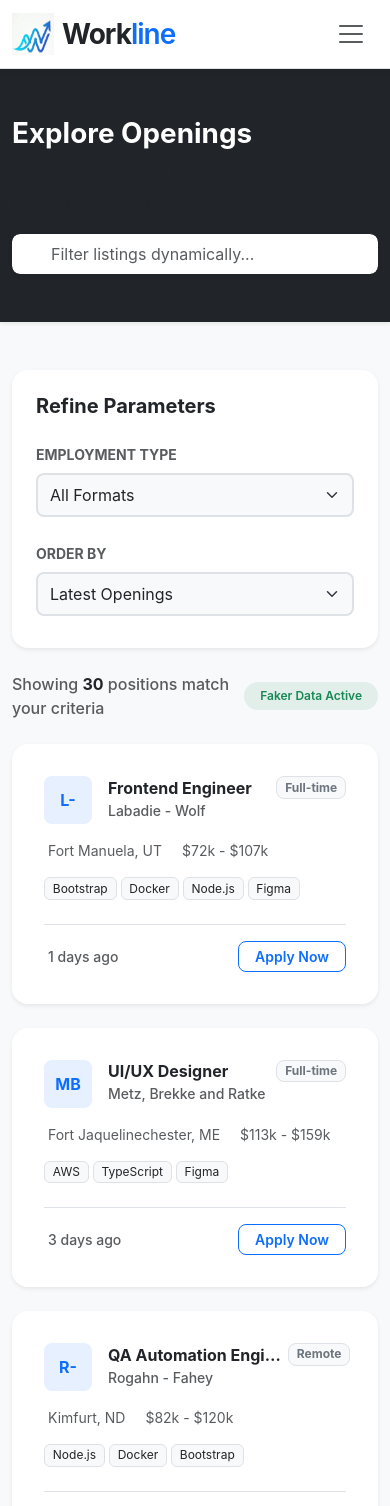
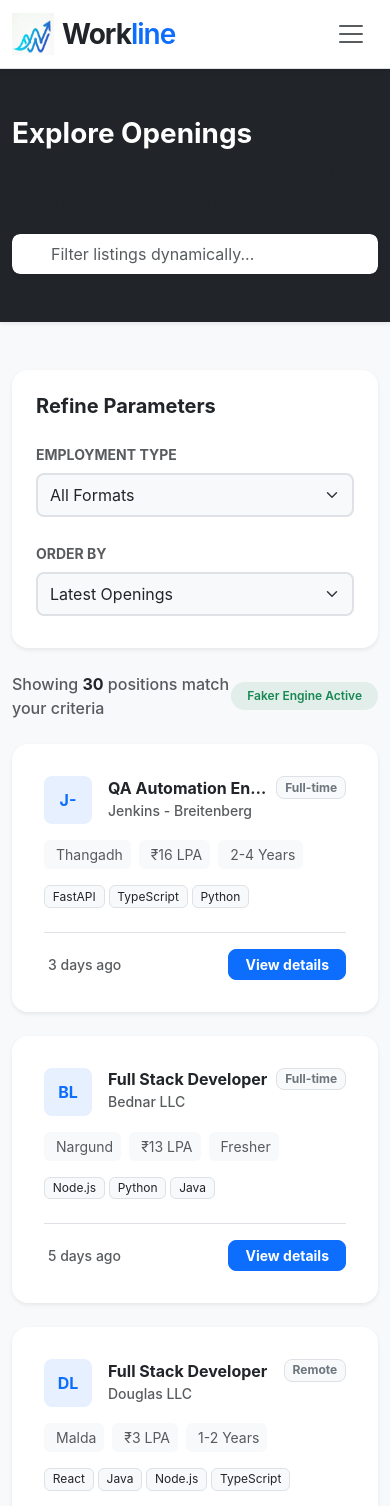
Before and after one commit to ratnakarguru/jobportal, a React (Vite) app in the folder frontend/: page /jobs in a window 390 px wide. Shown: the top 1506 px of the page. Built offline with nearby package versions, Linux system fonts and the light colour scheme.

Commit message:
Added Job Part

```diff
--- a/frontend/src/pages/job_page.jsx
+++ b/frontend/src/pages/job_page.jsx
@@ -4,7 +4,7 @@ import "bootstrap/dist/css/bootstrap.min.css";
 import Navbar from "../components/navbar";
 
 // 1. Import the Faker library instance
-import { faker } from "@faker-js/faker";
+import { faker, fakerEN_IN } from "@faker-js/faker";
 
 // 2. Build the generation pipeline using official Faker modules
 const generateFakerJobs = (count = 20) => {
@@ -18,24 +18,30 @@ const generateFakerJobs = (count = 20) => {
     const title = faker.helpers.arrayElement(specializedTitles);
     const company = faker.company.name();
 
-    // Dynamic compensation range generation
-    const salaryMin = faker.number.int({ min: 70, max: 120 });
-    const salaryMax = salaryMin + faker.number.int({ min: 20, max: 60 });
-
     return {
-      id: faker.string.uuid(), // Unique alpha-numeric ID string
-      title: title,
-      company: company,
-      location: `${faker.location.city()}, ${faker.location.state({ abbreviated: true })}`,
+      id: faker.string.uuid(),
+      title,
+      company,
+      location: `${fakerEN_IN.location.city()}, India`,
       type: faker.helpers.arrayElement(["Full-time", "Part-time", "Contract", "Remote"]),
-      salary: `$${salaryMin}k - $${salaryMax}k`,
+      salary: `₹${faker.number.int({ min: 3, max: 18 })} LPA`,
+      experience: faker.helpers.arrayElement(["Fresher", "1-2 Years", "2-4 Years", "5+ Years"]),
+      qualification: faker.helpers.arrayElement(["B.E / B.Tech", "MCA", "BCA", "Any Graduate"]),
+      responsibilities: [
+        "Develop and maintain highly responsive web applications",
+        "Collaborate with cross-functional teams to ship clean features",
+        "Write clean, scalable, and fully documented source code",
+        "Participate actively in structural peer code reviews"
+      ],
+      benefits: ["Health Insurance Coverage", "Remote Work Frameworks", "Flexible Hours", "Personal Learning Budget"],
+      description: "We are looking for a passionate developer who values clean code architecture to join our growing team.",
+      companyAbout: "Workline top-tier tech partner constructing elite digital market solutions across scaling landscapes.",
       posted: `${faker.number.int({ min: 1, max: 7 })} days ago`,
       skills: faker.helpers.arrayElements(
-        ["React", "TypeScript", "Node.js", "Bootstrap", "AWS", "Figma", "Docker", "Python", "GraphQL"],
-        { min: 2, max: 4 } // Pick between 2 and 4 random skills
+        ["React", "Java", "Python", "SQL", "FastAPI", "TypeScript", "Node.js"],
+        { min: 3, max: 5 }
       ),
-      // Extracts first letters of company name as a dummy initials placeholder icon
-      logoText: company.split(" ").map(word => word[0]).join("").substring(0, 2).toUpperCase()
+      logoText: company.split(" ").map((w) => w[0]).join("").substring(0, 2).toUpperCase()
     };
   });
 };
@@ -49,10 +55,10 @@ function JobsPage({ user }) {
   const [searchTerm, setSearchTerm] = useState(urlQuery);
   const [selectedType, setSelectedType] = useState("All");
   const [sortBy, setSortBy] = useState("latest");
+  const [selectedJob, setSelectedJob] = useState(null);
 
-  // Load the generated Faker items on initialization
   useEffect(() => {
-    const rawFakerDatabase = generateFakerJobs(30); // Instantly produces 30 rich random job objects
+    const rawFakerDatabase = generateFakerJobs(30);
     setJobs(rawFakerDatabase);
     setFilteredJobs(rawFakerDatabase);
   }, []);
@@ -61,7 +67,6 @@ function JobsPage({ user }) {
     setSearchTerm(urlQuery);
   }, [urlQuery]);
 
-  // Combined Filtering Pipeline
   useEffect(() => {
     let result = [...jobs];
 
@@ -81,8 +86,8 @@ function JobsPage({ user }) {
 
     if (sortBy === "salary") {
       result.sort((a, b) => {
-        const valA = parseInt(a.salary.replace(/[^0-9]/g, "").substring(0, 3));
-        const valB = parseInt(b.salary.replace(/[^0-9]/g, "").substring(0, 3));
+        const valA = parseInt(a.salary.replace(/[^0-9]/g, ""));
+        const valB = parseInt(b.salary.replace(/[^0-9]/g, ""));
         return valB - valA;
       });
     }
@@ -94,14 +99,14 @@ function JobsPage({ user }) {
     <div className="min-vh-100 bg-light" style={{ fontFamily: "'Inter', sans-serif" }}>
       <Navbar user={user} />
 
-      {/* Page Header Hero Layout */}
+      {/* Hero Search Area Banner */}
       <div className="bg-dark text-white py-5 mb-5 shadow-sm">
         <div className="container">
           <div className="row align-items-center">
             <div className="col-md-7">
               <h1 className="fw-bold tracking-tight mb-2">Explore Openings</h1>
               <p className="text-muted fs-5 mb-0" style={{ color: "#a0aec0 !important" }}>
-                Faker simulation data generation engine activated.
+                Find your dream job matching your technical stack instantly.
               </p>
             </div>
             <div className="col-md-5 mt-3 mt-md-0">
@@ -157,7 +162,7 @@ function JobsPage({ user }) {
                   onChange={(e) => setSortBy(e.target.value)}
                 >
                   <option value="latest">Latest Openings</option>
-                  <option value="salary">Highest Compensation</option>
+                  <option value="salary">Highest Income (LPA)</option>
                 </select>
               </div>
             </div>
@@ -169,7 +174,7 @@ function JobsPage({ user }) {
               <p className="text-muted mb-0 fw-medium">
                 Showing <span className="text-dark fw-bold">{filteredJobs.length}</span> positions match your criteria
               </p>
-              {filteredJobs.length > 0 && <span className="badge bg-success bg-opacity-10 text-success px-3 py-2 rounded-pill fw-semibold">Faker Data Active</span>}
+              {filteredJobs.length > 0 && <span className="badge bg-success bg-opacity-10 text-success px-3 py-2 rounded-pill fw-semibold">Faker Engine Active</span>}
             </div>
 
             {filteredJobs.length === 0 ? (
@@ -194,7 +199,7 @@ function JobsPage({ user }) {
                                 {job.logoText}
                               </div>
                               <div>
-                                <h6 className="mb-0 fw-bold text-dark fs-6 text-truncate" style={{ maxWidth: "180px" }}>{job.title}</h6>
+                                <h6 className="mb-0 fw-bold text-dark fs-6 text-truncate" style={{ maxWidth: "160px" }}>{job.title}</h6>
                                 <span className="text-muted small fw-medium">{job.company}</span>
                               </div>
                             </div>
@@ -203,9 +208,10 @@ function JobsPage({ user }) {
                             </span>
                           </div>
 
-                          <div className="d-flex gap-3 text-muted small mb-3 flex-wrap">
-                            <span className="d-flex align-items-center"><i className="bi bi-geo-alt me-1 text-primary"></i> {job.location}</span>
-                            <span className="d-flex align-items-center"><i className="bi bi-cash-stack me-1 text-success"></i> {job.salary}</span>
+                          <div className="d-flex gap-2 text-muted small mb-3 flex-wrap">
+                            <span className="bg-light px-2 py-1 rounded d-flex align-items-center"><i className="bi bi-geo-alt me-1 text-primary"></i> {job.location.split(',')[0]}</span>
+                            <span className="bg-light px-2 py-1 rounded d-flex align-items-center"><i className="bi bi-cash-stack me-1 text-success"></i> {job.salary}</span>
+                            <span className="bg-light px-2 py-1 rounded d-flex align-items-center"><i className="bi bi-briefcase me-1 text-warning"></i> {job.experience}</span>
                           </div>
 
                           <div className="d-flex flex-wrap gap-1 mb-4">
@@ -219,8 +225,11 @@ function JobsPage({ user }) {
 
                         <div className="d-flex align-items-center justify-content-between pt-3 border-top mt-auto">
                           <span className="text-muted small fw-medium"><i className="bi bi-clock me-1"></i> {job.posted}</span>
-                          <button className="btn btn-outline-primary btn-sm px-3 py-1.5 fw-semibold rounded-3">
-                            Apply Now
+                          <button
+                            className="btn btn-primary btn-sm px-3 rounded-3 fw-bold"
+                            onClick={() => setSelectedJob(job)}
+                          >
+                            View details
                           </button>
                         </div>
                       </div>
@@ -233,6 +242,126 @@ function JobsPage({ user }) {
 
         </div>
       </div>
+
+      {/* Modern Detail View Modal Backdrop Overlay */}
+      {selectedJob && (
+        <div className="modal show d-block" tabIndex="-1" style={{ backgroundColor: "rgba(15, 23, 42, 0.6)", backdropFilter: "blur(4px)" }}>
+          <div className="modal-dialog modal-lg modal-dialog-centered modal-dialog-scrollable">
+            <div className="modal-content border-0 rounded-4 shadow-lg">
+
+              {/* Header area block layout */}
+              <div className="modal-header bg-dark text-white p-4 align-items-start border-0 position-relative">
+                <div className="d-flex align-items-center mt-2">
+                  <div className="bg-white bg-opacity-15 text-white rounded-3 d-flex align-items-center justify-content-center fw-bold me-3" style={{ width: "60px", height: "60px", fontSize: "1.25rem" }}>
+                    {selectedJob.logoText}
+                  </div>
+                  <div>
+                    <h4 className="modal-title fw-bold mb-0 tracking-tight">{selectedJob.title}</h4>
+                    <p className="mb-0 text-white-50 small fw-medium">{selectedJob.company} &bull; {selectedJob.location}</p>
+                  </div>
+                </div>
+                <button
+                  type="button"
+                  className="btn-close btn-close-white position-absolute shadow-none"
+                  style={{ top: "24px", right: "24px" }}
+                  onClick={() => setSelectedJob(null)}
+                />
+              </div>
+
+              {/* Main Structural Description Content Panels */}
+              <div className="modal-body p-4 bg-light bg-opacity-50">
+                <div className="row g-3 mb-4">
+                  <div className="col-sm-6 col-md-3">
+                    <div className="bg-white p-3 rounded-3 border border-light text-center shadow-sm">
+                      <i className="bi bi-cash-stack text-success fs-4 d-block mb-1"></i>
+                      <span className="text-muted small d-block uppercase fw-bold tracking-wider" style={{ fontSize: "0.7rem" }}>Annual Salary</span>
+                      <strong className="text-dark small">{selectedJob.salary}</strong>
+                    </div>
+                  </div>
+                  <div className="col-sm-6 col-md-3">
+                    <div className="bg-white p-3 rounded-3 border border-light text-center shadow-sm">
+                      <i className="bi bi-star text-warning fs-4 d-block mb-1"></i>
+                      <span className="text-muted small d-block uppercase fw-bold tracking-wider" style={{ fontSize: "0.7rem" }}>Experience Needed</span>
+                      <strong className="text-dark small">{selectedJob.experience}</strong>
+                    </div>
+                  </div>
+                  <div className="col-sm-6 col-md-3">
+                    <div className="bg-white p-3 rounded-3 border border-light text-center shadow-sm">
+                      <i className="bi bi-mortarboard text-primary fs-4 d-block mb-1"></i>
+                      <span className="text-muted small d-block uppercase fw-bold tracking-wider" style={{ fontSize: "0.7rem" }}>Qualification</span>
+                      <strong className="text-dark small">{selectedJob.qualification}</strong>
+                    </div>
+                  </div>
+                  <div className="col-sm-6 col-md-3">
+                    <div className="bg-white p-3 rounded-3 border border-light text-center shadow-sm">
+                      <i className="bi bi-clock text-info fs-4 d-block mb-1"></i>
+                      <span className="text-muted small d-block uppercase fw-bold tracking-wider" style={{ fontSize: "0.7rem" }}>Job Format</span>
+                      <strong className="text-dark small">{selectedJob.type}</strong>
+                    </div>
+                  </div>
+                </div>
+
+                <div className="bg-white p-4 rounded-4 shadow-sm border border-light mb-4">
+                  <h6 className="fw-bold text-dark border-start border-primary border-3 ps-2 mb-3">Role Summary</h6>
+                  <p className="text-secondary small lh-relaxed">{selectedJob.description}</p>
+                </div>
+
+                <div className="bg-white p-4 rounded-4 shadow-sm border border-light mb-4">
+                  <h6 className="fw-bold text-dark border-start border-primary border-3 ps-2 mb-3">Core Responsibilities</h6>
+                  <ul className="text-secondary small ps-3 mb-0">
+                    {selectedJob.responsibilities.map((r, idx) => (
+                      <li key={idx} className="mb-2 lh-relaxed">{r}</li>
+                    ))}
+                  </ul>
+                </div>
+
+                <div className="bg-white p-4 rounded-4 shadow-sm border border-light mb-4">
+                  <h6 className="fw-bold text-dark border-start border-primary border-3 ps-2 mb-3">Required Stack Competencies</h6>
+                  <div className="d-flex gap-2 flex-wrap mt-2">
+                    {selectedJob.skills.map((skill) => (
+                      <span key={skill} className="badge bg-primary bg-opacity-10 text-primary border border-primary border-opacity-25 px-3 py-2 rounded-2 fw-medium small">
+                        {skill}
+                      </span>
+                    ))}
+                  </div>
+                </div>
+
+                <div className="bg-white p-4 rounded-4 shadow-sm border border-light mb-4">
+                  <h6 className="fw-bold text-dark border-start border-primary border-3 ps-2 mb-3">Perks & Benefits</h6>
+                  <div className="row g-2 mt-1">
+                    {selectedJob.benefits.map((b, idx) => (
+                      <div className="col-sm-6" key={idx}>
+                        <div className="d-flex align-items-center text-secondary small">
+                          <i className="bi bi-check-circle-fill text-success me-2"></i> {b}
+                        </div>
+                      </div>
+                    ))}
+                  </div>
+                </div>
+
+                <div className="p-3 bg-light rounded-3 border">
+                  <h6 className="fw-bold text-dark small mb-1">About {selectedJob.company}</h6>
+                  <p className="text-muted small mb-0 lh-relaxed">{selectedJob.companyAbout}</p>
+                </div>
+              </div>
+
+              {/* Action Operations Area Box Bar Footer */}
+              <div className="modal-footer bg-white p-3 border-top d-flex justify-content-between align-items-center">
+                <span className="text-muted small ps-2"><i className="bi bi-calendar3 me-1"></i> Listed {selectedJob.posted}</span>
+                <div className="gap-2 d-flex">
+                  <button type="button" className="btn btn-light px-4 rounded-3 fw-semibold text-secondary" onClick={() => setSelectedJob(null)}>
+                    Dismiss
+                  </button>
+                  <button type="button" className="btn btn-success px-4 rounded-3 fw-bold shadow-sm" onClick={() => { alert("Application sent successfully!"); setSelectedJob(null); }}>
+                    Submit Application <i className="bi bi-send ms-1"></i>
+                  </button>
+                </div>
+              </div>
+
+            </div>
+          </div>
+        </div>
+      )}
     </div>
   );
 }
```
